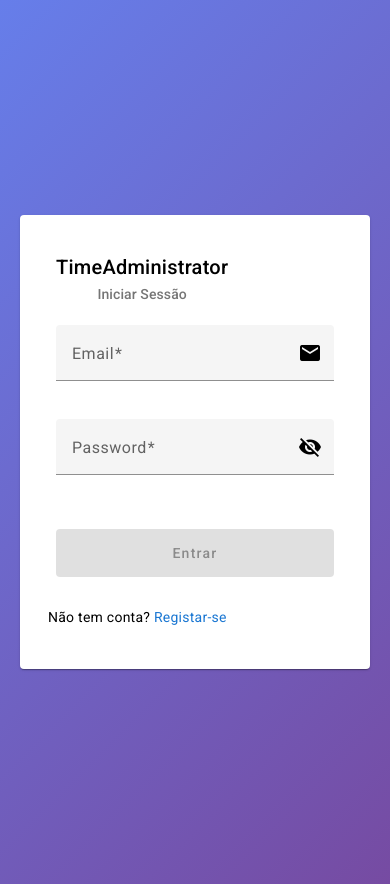
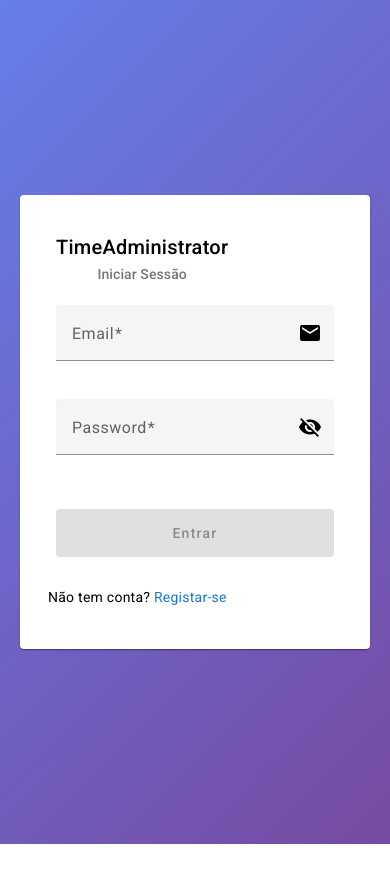
Before and after one commit to smpsandro1239/TimeAdministrator, an Angular app in the folder frontend/: page /auth/login in a window 390 px wide. After the commit the page ends 844 px from the top, so only its background shows below. Built offline with nearby package versions, Linux system fonts and the light colour scheme.

Commit message:
fix: Correcção do scroll em dispositivos móveis

```diff
--- a/frontend/src/app/app.component.ts
+++ b/frontend/src/app/app.component.ts
@@ -8,7 +8,13 @@ import { RouterOutlet } from '@angular/router';
   template: `
     <router-outlet></router-outlet>
   `,
-  styles: []
+  styles: [`
+    :host {
+      display: block;
+      width: 100%;
+      min-height: 100vh;
+    }
+  `]
 })
 export class AppComponent {
   title = 'TimeAdministrator';
--- a/frontend/src/app/features/admin/clients/clients-simple.component.ts
+++ b/frontend/src/app/features/admin/clients/clients-simple.component.ts
@@ -170,9 +170,9 @@ import { LayoutComponent } from '../../../shared/components/layout/layout.compon
                   <div class="info-row">
                     <mat-icon>notifications</mat-icon>
                     <div class="notification-icons">
-                      <mat-icon class="notification-icon" [ngClass]="{enabled: client.notificationPreferences?.email}">email</mat-icon>
-                      <mat-icon class="notification-icon" [ngClass]="{enabled: client.notificationPreferences?.whatsapp}">chat</mat-icon>
-                      <mat-icon class="notification-icon" [ngClass]="{enabled: client.notificationPreferences?.telegram}">send</mat-icon>
+                      <mat-icon class="notification-icon" [ngClass]="{enabled: client.notificationPreferences.email}">email</mat-icon>
+                      <mat-icon class="notification-icon" [ngClass]="{enabled: client.notificationPreferences.whatsapp}">chat</mat-icon>
+                      <mat-icon class="notification-icon" [ngClass]="{enabled: client.notificationPreferences.telegram}">send</mat-icon>
                     </div>
                   </div>
                 </div>
--- a/frontend/src/app/shared/components/layout/layout.component.ts
+++ b/frontend/src/app/shared/components/layout/layout.component.ts
@@ -17,7 +17,7 @@ import { MobileNavComponent } from '../mobile-nav/mobile-nav.component';
     MobileNavComponent
   ],
   template: `
-    <div class="layout">
+    <div class="layout-wrapper">
       <app-sidebar *ngIf="!(isMobile$ | async)"></app-sidebar>
       <main class="main-content" [class.mobile]="isMobile$ | async">
         <ng-content></ng-content>
@@ -26,8 +26,16 @@ import { MobileNavComponent } from '../mobile-nav/mobile-nav.component';
     </div>
   `,
   styles: [`
-    .layout {
+    :host {
+      display: block;
+      width: 100%;
+      height: 100vh;
+      overflow: hidden;
+    }
+
+    .layout-wrapper {
       display: flex;
+      width: 100%;
       height: 100vh;
       overflow: hidden;
     }
@@ -36,24 +44,19 @@ import { MobileNavComponent } from '../mobile-nav/mobile-nav.component';
       flex: 1;
       overflow-y: auto;
       overflow-x: hidden;
+      -webkit-overflow-scrolling: touch;
       background: #f5f5f5;
-      min-width: 0;
+      height: 100vh;
     }
 
     .main-content.mobile {
-      padding-bottom: 80px;
-      width: 100vw;
+      height: calc(100vh - 80px);
+      padding-bottom: 20px;
     }
 
     @media (max-width: 768px) {
-      .layout {
+      .layout-wrapper {
         flex-direction: column;
-      }
-
-      .main-content {
-        height: calc(100vh - 80px);
-        width: 100%;
-        padding: 0;
       }
     }
   `]
--- a/frontend/src/app/shared/components/mobile-nav/mobile-nav.component.ts
+++ b/frontend/src/app/shared/components/mobile-nav/mobile-nav.component.ts
@@ -37,7 +37,7 @@ import { User, UserRole } from '../../../models/user.model';
         </a>
 
         <a routerLink="/admin/payments" routerLinkActive="active" class="nav-item">
-          <mat-icon matBadge="3" matBadgeColor="warn" matBadgeSize="small">payment</mat-icon>
+          <mat-icon matBadge="3" matBadgeColor="warn" matBadgeSize="small" aria-hidden="false">payment</mat-icon>
           <span>Pagamentos</span>
         </a>
 
@@ -97,6 +97,7 @@ import { User, UserRole } from '../../../models/user.model';
       box-shadow: 0 -2px 10px rgba(0,0,0,0.1);
       z-index: 1000;
       padding: 8px 0;
+      pointer-events: auto;
     }
 
     .nav-items {
--- a/frontend/src/index.html
+++ b/frontend/src/index.html
@@ -4,11 +4,27 @@
   <meta charset="utf-8">
   <title>TimeAdministrator - Gestão de Subscrições</title>
   <base href="/">
-  <meta name="viewport" content="width=device-width, initial-scale=1">
+  <meta name="viewport" content="width=device-width, initial-scale=1, maximum-scale=5, user-scalable=yes">
   <link rel="icon" type="image/x-icon" href="favicon.ico">
   <link rel="preconnect" href="https://fonts.gstatic.com">
   <link href="https://fonts.googleapis.com/css2?family=Roboto:wght@300;400;500&display=swap" rel="stylesheet">
   <link href="https://fonts.googleapis.com/icon?family=Material+Icons" rel="stylesheet">
+  <style>
+    html {
+      height: 100%;
+      overflow: hidden;
+    }
+    body {
+      position: relative;
+      width: 100%;
+      height: 100%;
+      margin: 0;
+      padding: 0;
+      overflow-x: hidden;
+      overflow-y: scroll;
+      -webkit-overflow-scrolling: touch;
+    }
+  </style>
 </head>
 <body class="mat-typography">
   <app-root></app-root>
--- a/frontend/src/styles.scss
+++ b/frontend/src/styles.scss
@@ -4,7 +4,28 @@
 html, body {
   height: 100%;
   margin: 0;
+  padding: 0;
   font-family: Roboto, "Helvetica Neue", sans-serif;
+  overflow: hidden;
+}
+
+body {
+  position: fixed;
+  width: 100%;
+}
+
+* {
+  box-sizing: border-box;
+}
+
+/* Fix para scroll em mobile */
+@media (max-width: 768px) {
+  html, body {
+    overflow: hidden;
+    position: fixed;
+    width: 100%;
+    height: 100%;
+  }
 }
 
 /* Responsive Dialog Styles */
@@ -42,6 +63,11 @@ html, body {
 
 /* Mobile responsive adjustments */
 @media (max-width: 768px) {
+  body {
+    overflow-y: scroll !important;
+    -webkit-overflow-scrolling: touch !important;
+  }
+
   .responsive-dialog {
     width: 95vw !important;
     max-height: 90vh !important;
```
